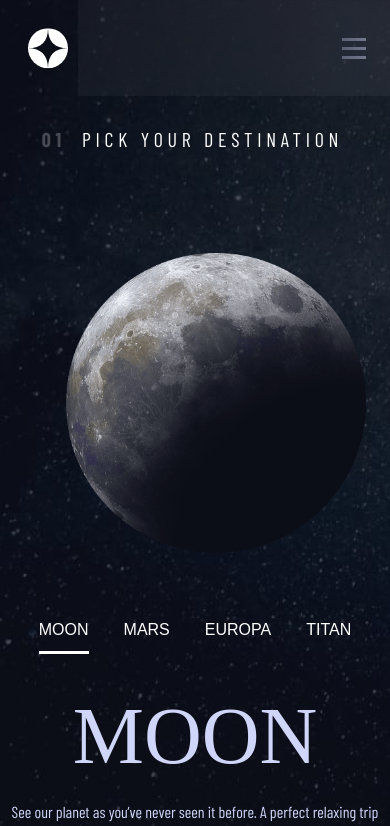
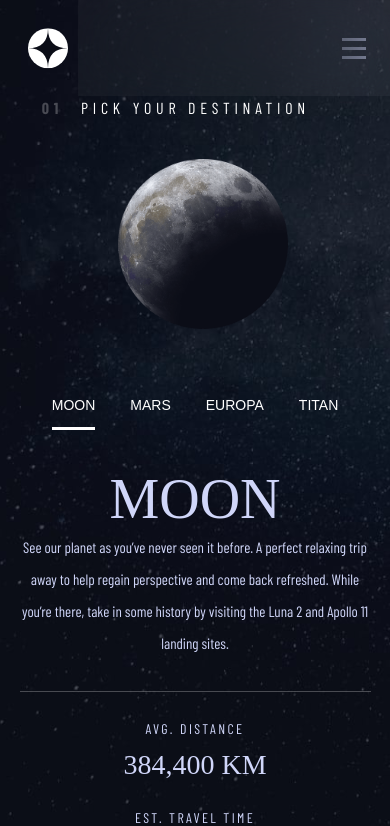
Before and after one commit to AvrahamKrol/space-journey, a React (Create React App) app: page /destination in a window 390 px wide. Shown: the top 826 px of the page. Built offline with nearby package versions, Linux system fonts and the light colour scheme; a web font is replaced by a local one.

Commit message:
refactor: adapted crew, destination, technology pages for mobile

```diff
--- a/src/components/NavigationLink/index.css
+++ b/src/components/NavigationLink/index.css
@@ -25,3 +25,8 @@
     justify-content: center;
   }
 }
+@media only screen and (max-width: 520px) {
+  .destination-btn {
+    font-size: 1.4rem;
+  }
+}
--- a/src/components/sections/CrewSection/index.css
+++ b/src/components/sections/CrewSection/index.css
@@ -56,6 +56,9 @@
 .crew-container--right img {
   height: 90%;
 }
+
+/* ******************************************************* */
+
 @media only screen and (max-width: 1024px) {
   .crew-container {
     margin-bottom: 10rem;
@@ -73,6 +76,9 @@
     height: 65rem;
   }
 }
+
+/* ******************************************************* */
+
 @media only screen and (max-width: 768px) {
   .crew-container {
     flex-direction: column;
@@ -123,3 +129,56 @@
     margin-bottom: -10rem;
   }
 }
+
+/* ******************************************************* */
+
+@media only screen and (max-width: 520px) {
+  .crew-container {
+    margin-bottom: 0;
+  }
+  .crew-container--left {
+    order: 2;
+    margin-top: 3.2rem;
+  }
+  .crew-container--right {
+    order: 1;
+  }
+  .crew-navigation {
+    order: 1;
+    margin-top: 0;
+  }
+  .crew-heading {
+    font-size: 1.6rem;
+    top: 2.4rem;
+  }
+  .crew-details {
+    margin-bottom: 10.4rem;
+  }
+  .crew-details__sub-heading {
+    font-size: 1.6rem;
+    line-height: 1.834rem;
+    margin-top: 3.2rem;
+    order: 2;
+  }
+  .crew-details__heading {
+    font-size: 2.4rem;
+    line-height: 4.6rem;
+    margin-top: 0.8rem;
+    order: 2;
+  }
+  .crew-details__details {
+    font-size: 1.5rem;
+    line-height: 2.5rem;
+    order: 2;
+    height: auto;
+  }
+  .crew-container--right {
+    height: auto;
+    width: 90%;
+    border-bottom: 1px solid var(--white-darker);
+  }
+  .crew-container--right img {
+    height: 22.3rem;
+    margin: 7.5rem auto 0;
+  }
+}
--- a/src/components/sections/DestinationSection/index.css
+++ b/src/components/sections/DestinationSection/index.css
@@ -64,12 +64,18 @@
   line-height: 3.2rem;
   text-transform: uppercase;
 }
+
+/* ******************************************************* */
+
 @media only screen and (max-width: 1200px) {
   .destination-image img {
     width: 35.5rem;
     height: 35.5rem;
   }
 }
+
+/* ******************************************************* */
+
 @media only screen and (max-width: 768px) {
   .destination-container {
     flex-direction: column;
@@ -89,18 +95,21 @@
   .destination-heading > span {
     margin-right: 1.6rem;
   }
+  .destination-image {
+    margin-left: 0;
+  }
+  .destination-image img {
+    width: 30rem;
+    height: 30rem;
+    margin-top: 12.6rem;
+  }
   .destination-description {
-    display: flex;
-    flex-direction: column;
-    align-items: center;
-    justify-content: center;
     margin-top: 0;
   }
   .dest-heading {
     font-size: 8rem;
   }
   .dest-description {
-    min-height: 0;
     text-align: center;
     font-size: var(--nav-fs);
     min-height: 10rem;
@@ -111,11 +120,6 @@
     margin-top: 5.3rem;
     display: flex;
     flex-direction: column;
-  }
-  .destination-image img {
-    width: 30rem;
-    height: 30rem;
-    margin-top: 12.6rem;
   }
   .destination-details {
     width: 100%;
@@ -130,3 +134,82 @@
     text-align: center;
   }
 }
+
+/* ******************************************************* */
+
+@media only screen and (max-width: 520px) {
+  .destination-container {
+    flex-direction: column;
+    align-items: center;
+    position: relative;
+  }
+  .destination-container--left {
+    margin-left: 1.5rem;
+    margin-top: 5.3rem;
+  }
+  .destination-heading {
+    position: absolute;
+    top: 2.4rem;
+    left: 4.18rem;
+    font-size: 1.6rem;
+    margin-bottom: 0;
+  }
+  .destination-heading > span {
+    margin-right: 1.8rem;
+  }
+  .destination-image {
+    margin-left: 0;
+  }
+  .destination-image img {
+    width: 17rem;
+    height: 17rem;
+    margin-top: 3.2rem;
+  }
+  .destination-container--right {
+    max-width: 50rem;
+    margin-right: 0;
+    margin-top: 5.3rem;
+    display: flex;
+    flex-direction: column;
+  }
+  .destination-description {
+    align-items: center;
+    justify-content: center;
+    margin-top: 0;
+    padding-bottom: 3.2rem;
+  }
+  .dest-heading {
+    font-size: 5.6rem;
+    text-align: center;
+  }
+  .dest-description {
+    font-size: 1.5rem;
+    min-height: 10rem;
+    max-width: 90%;
+    margin: 0 auto;
+  }
+  .destination-details {
+    width: 100%;
+    margin-bottom: 6.2rem;
+    justify-content: space-around;
+  }
+  .destination-details--left {
+    text-align: center;
+    margin-right: 0;
+  }
+  .sb-fs-md {
+    font-size: 1.4rem;
+  }
+  .destination-details--right {
+    text-align: center;
+  }
+  .destination-details {
+    width: 90%;
+    flex-direction: column;
+    margin: 0 auto 5.8rem;
+    border-top: 1px solid var(--white-darker);
+  }
+  .distance {
+    font-size: 2.8rem;
+  }
+}
--- a/src/components/sections/TechSection/index.css
+++ b/src/components/sections/TechSection/index.css
@@ -77,6 +77,9 @@
     margin-right: 3rem;
   }
 }
+
+/* ******************************************************* */
+
 @media only screen and (max-width: 768px) {
   .tech-container {
     display: flex;
@@ -88,6 +91,9 @@
     margin-left: 0;
     margin-top: 0;
     order: 2;
+  }
+  .destination-description {
+    border: none;
   }
   .tech-heading {
     font-size: 2rem;
@@ -140,3 +146,39 @@
     margin-top: 12.6rem;
   }
 }
+
+/* ******************************************************* */
+
+@media only screen and (max-width: 520px) {
+  .tech-heading {
+    font-size: 1.6rem;
+    top: 2.4rem;
+  }
+  .tech-details {
+    margin-top: 3.2rem;
+  }
+  .tech-details__details-container {
+    margin-top: 2.6rem;
+    margin-bottom: 8.1rem;
+  }
+  .tech-details__sub-heading {
+    font-size: 1.4rem;
+    line-height: 1.68rem;
+  }
+  .tech-details__heading {
+    font-size: 2.4rem;
+    line-height: 2.75rem;
+    margin-top: 0.9rem;
+  }
+  .tech-details__details {
+    font-size: 1.5rem;
+    line-height: 2.5rem;
+    max-width: 90%;
+    margin: 1.6rem auto 0;
+    min-height: auto;
+  }
+  .tech-container--right img {
+    margin-top: 7.5rem;
+    height: 17rem;
+  }
+}
--- a/src/components/ui/CrewNavBtn/index.css
+++ b/src/components/ui/CrewNavBtn/index.css
@@ -8,6 +8,12 @@
 .crewBtn:not(:last-child) {
   margin-right: 2.4rem;
 }
-.crew-active{
+.crew-active {
   background-color: var(--white);
 }
+@media only screen and (max-width: 520px) {
+  .crewBtn {
+    width: 1rem;
+    height: 1rem;
+  }
+}
--- a/src/components/ui/MainBtn/index.css
+++ b/src/components/ui/MainBtn/index.css
@@ -6,7 +6,7 @@
   font-weight: 400;
   border-radius: 50%;
   text-transform: uppercase;
-  padding: 110px 60px;
+  padding: 130px 80px;
   display: block;
   position: relative;
   cursor: pointer;
@@ -19,7 +19,7 @@
   position: absolute;
   left: -50%;
   top: -50%;
-  transform: translate(8%, 8%);
+  transform: translate(17%, 18%);
   background: var(--white);
   opacity: 0.1;
   border-radius: 50%;
--- a/src/components/ui/TechNavBtn/index.css
+++ b/src/components/ui/TechNavBtn/index.css
@@ -23,3 +23,9 @@
     margin-right: 1.6rem;
   }
 }
+@media only screen and (max-width: 520px) {
+  .techBtn {
+    width: 4rem;
+    height: 4rem;
+  }
+}
```
